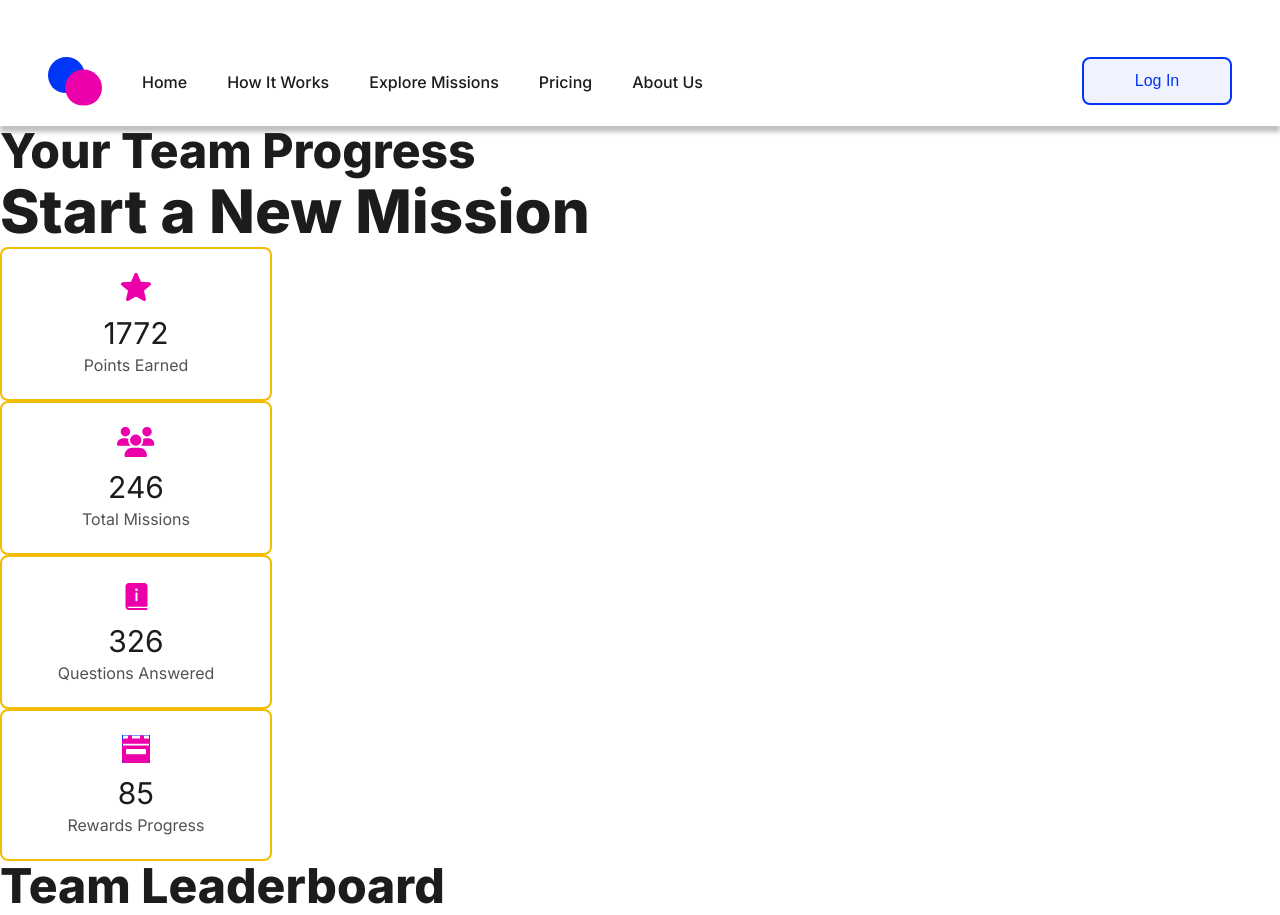
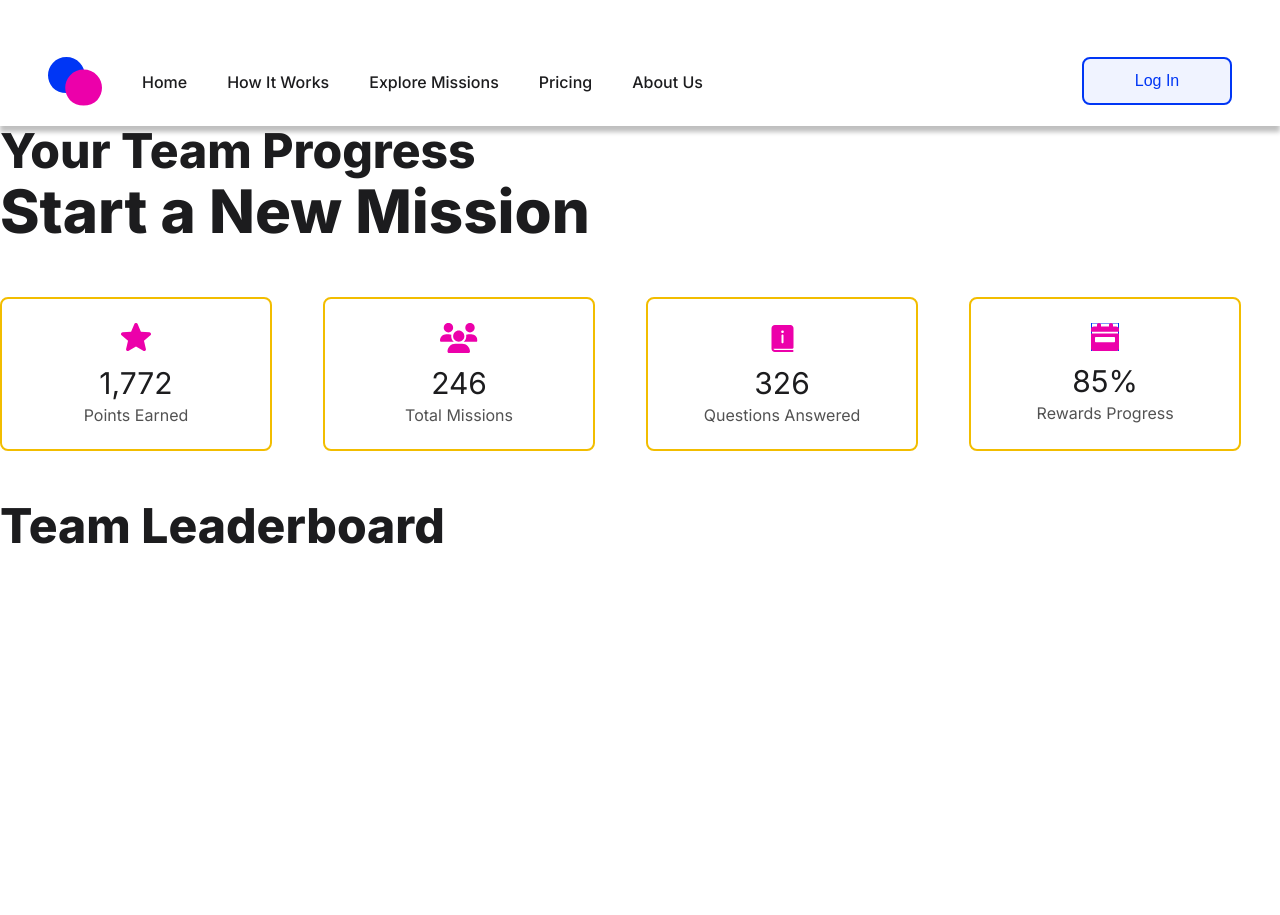
Before and after one commit to cherryontech/MissionCollective, a React (Vite) app: page /dashboard in a window 1280 px wide. After the commit the page ends 800 px from the top, so only its background shows below. Built offline with nearby package versions, Linux system fonts and the light colour scheme.

Commit message:
adds styling

```diff
--- a/src/Components/Dashboard/Dashboard.jsx
+++ b/src/Components/Dashboard/Dashboard.jsx
@@ -1,3 +1,4 @@
+import "../../styles/Dashboard.css";
 import MissionStatus from "./MissionStatus";
 import TeamProgress from "./TeamProgress";
 import StatCard from "./StatCard";
@@ -9,7 +10,7 @@ export default function Dashboard() {
     <>
       <TeamProgress />
       <MissionStatus />
-      <div>
+      <div className="statCards">
         {statCardContent.map(({ id, icon, alt, number, stat }) => (
           <StatCard
             key={id}
--- a/src/Components/Dashboard/StatCard.jsx
+++ b/src/Components/Dashboard/StatCard.jsx
@@ -1,10 +1,21 @@
 import "../../styles/StatCard.css";
+
+function numberToString(id, number) {
+  let stringNum = "";
+  if (id == 3) {
+    stringNum = number.toString() + "%";
+  } else {
+    stringNum = number.toLocaleString("en-US");
+  }
+
+  return stringNum;
+}
 
 export default function StatCard({ id, icon, alt, number, stat }) {
   return (
-    <div className="container">
+    <div className="statCardContainer">
       <img src={icon} alt={alt} />
-      <p className="number">{number}</p>
+      <p className="number">{numberToString(id, number)}</p>
       <p className="stat">{stat}</p>
     </div>
   );
--- /dev/null
+++ b/src/styles/Dashboard.css
@@ -0,0 +1,5 @@
+.statCards {
+  display: flex;
+  gap: 3.19rem;
+  margin: 3.12rem 0;
+}
--- a/src/styles/StatCard.css
+++ b/src/styles/StatCard.css
@@ -1,4 +1,4 @@
-.container {
+.statCardContainer {
   border-radius: 0.5rem;
   border: 2px solid #f2bd00;
   display: flex;
```
Also changed, not shown: src/styles/Activity.css (+4 -4 lines).
